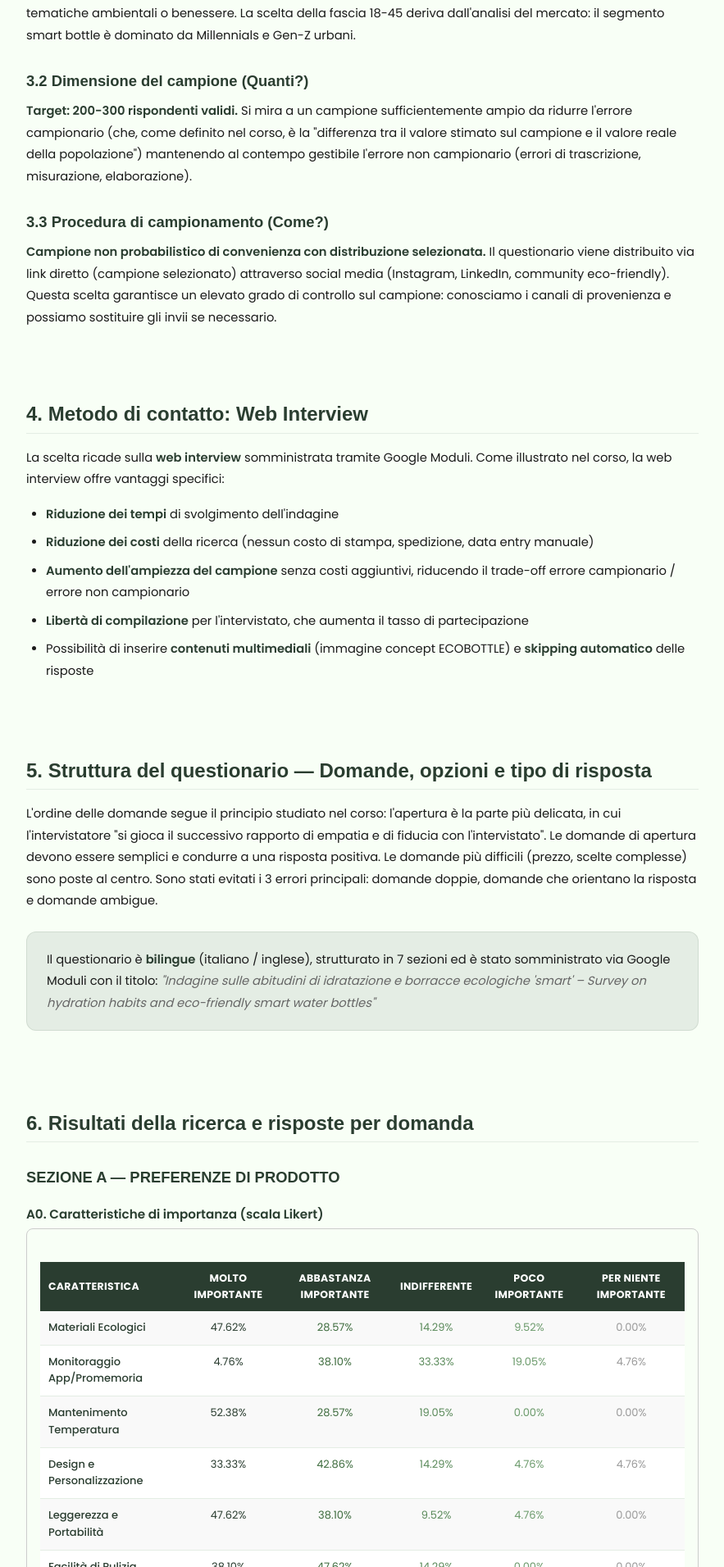
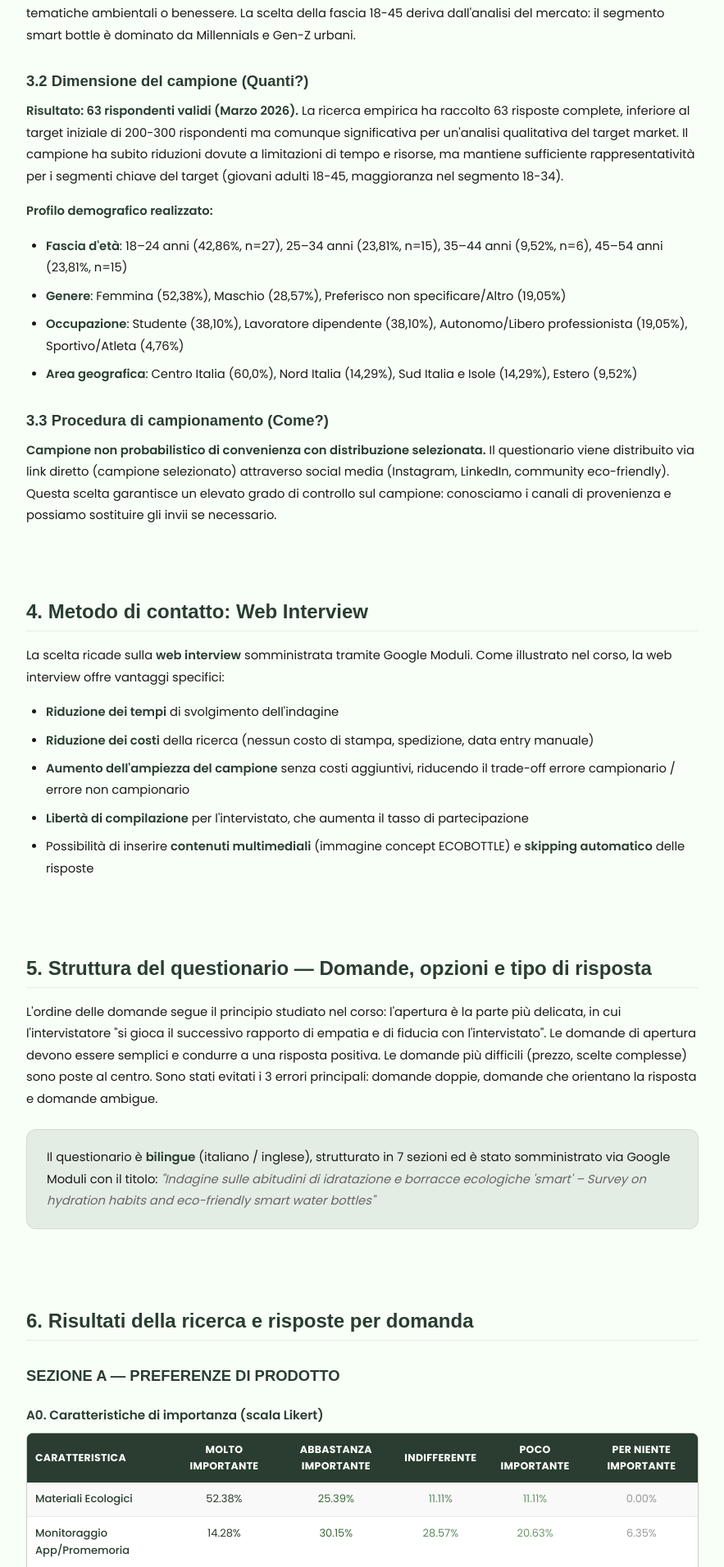
Before and after one commit to Dani1324/eco-bottle, a Next.js app: page /reports/insight-target-mercato in a window 1280 px wide. Shown: the part 1909-3820 px from the top of the page at 82% size, without its empty margins (198-1081 px from the left). Built offline with nearby package versions, Linux system fonts and the light colour scheme.

Commit message:
Update dati ricerca di mercato (tabella pricipale)

```diff
--- a/src/app/reports/insight-target-mercato/page.tsx
+++ b/src/app/reports/insight-target-mercato/page.tsx
@@ -162,13 +162,17 @@ function RicercaDiMercato() {
       </p>
       <h3>3.2 Dimensione del campione (Quanti?)</h3>
       <p>
-        <strong>Target: 200-300 rispondenti validi.</strong> Si mira a un
-        campione sufficientemente ampio da ridurre l&apos;errore campionario
-        (che, come definito nel corso, è la &quot;differenza tra il valore
-        stimato sul campione e il valore reale della popolazione&quot;)
-        mantenendo al contempo gestibile l&apos;errore non campionario (errori
-        di trascrizione, misurazione, elaborazione).
+        <strong>Risultato: 63 rispondenti validi (Marzo 2026).</strong> La ricerca empirica ha raccolto 63 risposte complete, inferiore al target iniziale di 200-300 rispondenti ma comunque significativa per un&apos;analisi qualitativa del target market. Il campione ha subito riduzioni dovute a limitazioni di tempo e risorse, ma mantiene sufficiente rappresentatività per i segmenti chiave del target (giovani adulti 18-45, maggioranza nel segmento 18-34).
       </p>
+      <p>
+        <strong>Profilo demografico realizzato:</strong>
+      </p>
+      <ul>
+        <li><strong>Fascia d&apos;età</strong>: 18–24 anni (42,86%, n=27), 25–34 anni (23,81%, n=15), 35–44 anni (9,52%, n=6), 45–54 anni (23,81%, n=15)</li>
+        <li><strong>Genere</strong>: Femmina (52,38%), Maschio (28,57%), Preferisco non specificare/Altro (19,05%)</li>
+        <li><strong>Occupazione</strong>: Studente (38,10%), Lavoratore dipendente (38,10%), Autonomo/Libero professionista (19,05%), Sportivo/Atleta (4,76%)</li>
+        <li><strong>Area geografica</strong>: Centro Italia (60,0%), Nord Italia (14,29%), Sud Italia e Isole (14,29%), Estero (9,52%)</li>
+      </ul>
       <h3>3.3 Procedura di campionamento (Come?)</h3>
       <p>
         <strong>
--- a/src/components/RicercaCharts/RicercaCharts.tsx
+++ b/src/components/RicercaCharts/RicercaCharts.tsx
@@ -681,23 +681,24 @@ export function UsageContextsChart() {
 
 export function CharacteristicsImportanceTable() {
   const characteristics = [
-    { name: "Materiali Ecologici", molto: 47.62, abbastanza: 28.57, indifferente: 14.29, poco: 9.52, perNiente: 0.0 },
-    { name: "Monitoraggio App/Promemoria", molto: 4.76, abbastanza: 38.10, indifferente: 33.33, poco: 19.05, perNiente: 4.76 },
-    { name: "Mantenimento Temperatura", molto: 52.38, abbastanza: 28.57, indifferente: 19.05, poco: 0.0, perNiente: 0.0 },
-    { name: "Design e Personalizzazione", molto: 33.33, abbastanza: 42.86, indifferente: 14.29, poco: 4.76, perNiente: 4.76 },
-    { name: "Leggerezza e Portabilità", molto: 47.62, abbastanza: 38.10, indifferente: 9.52, poco: 4.76, perNiente: 0.0 },
-    { name: "Facilità di Pulizia", molto: 38.10, abbastanza: 47.62, indifferente: 14.29, poco: 0.0, perNiente: 0.0 },
-    { name: "Prezzo/Rapporto Qualità-Prezzo", molto: 23.81, abbastanza: 47.62, indifferente: 19.05, poco: 4.76, perNiente: 4.76 },
-    { name: "Marca Affidabile/Storica", molto: 4.76, abbastanza: 9.52, indifferente: 47.62, poco: 19.05, perNiente: 19.05 },
+    { name: "Materiali Ecologici", molto: 52.38, abbastanza: 25.39, indifferente: 11.11, poco: 11.11, perNiente: 0.0 },
+    { name: "Monitoraggio App/Promemoria", molto: 14.28, abbastanza: 30.15, indifferente: 28.57, poco: 20.63, perNiente: 6.35 },
+    { name: "Mantenimento Temperatura", molto: 49.21, abbastanza: 27.00, indifferente: 22.22, poco: 1.59, perNiente: 0.0 },
+    { name: "Design e Personalizzazione", molto: 23.8, abbastanza: 41.27, indifferente: 20.63, poco: 1.59, perNiente: 4.76 },
+    { name: "Leggerezza e Portabilità", molto: 46.03, abbastanza: 33.33, indifferente: 15.87, poco: 3.17, perNiente: 1.59 },
+    { name: "Facilità di Pulizia", molto: 36.51, abbastanza: 50.80, indifferente: 12.70, poco: 0.0, perNiente: 0.0 },
+    { name: "Prezzo/Rapporto Qualità-Prezzo", molto: 28.58, abbastanza: 44.44, indifferente: 23.81, poco: 3.17, perNiente: 0.0 },
+    { name: "Marca Affidabile/Storica", molto: 7.94, abbastanza: 14.29, indifferente: 31.74, poco: 33.33, perNiente: 12.70 },
   ];
 
   return (
-    <div style={{ marginBottom: "32px", border: "1px solid #ccc", padding: "16px", borderRadius: "8px", overflowX: "auto" }}>
+    <div style={{ marginBottom: "32px", border: "1px solid #ccc", borderRadius: "8px", overflowX: "auto" }}>
       <table style={{
         width: "100%",
         borderCollapse: "collapse",
         fontSize: "13px",
         color: "#2A3D30",
+        margin: 0,
       }}>
         <thead>
           <tr style={{ backgroundColor: "#2A3D30", color: "white" }}>
--- a/src/styles/report.module.css
+++ b/src/styles/report.module.css
@@ -91,7 +91,7 @@
   font-size: 0.95rem;
   font-weight: 600;
   color: var(--color-green-dark);
-  margin: 24px 0 8px;
+  margin: 28px 0 12px;
 }
 
 .content p {
```
Also changed, not shown: public/documentation/01_Ricerca_di_Mercato.md (+7 -1 lines).
